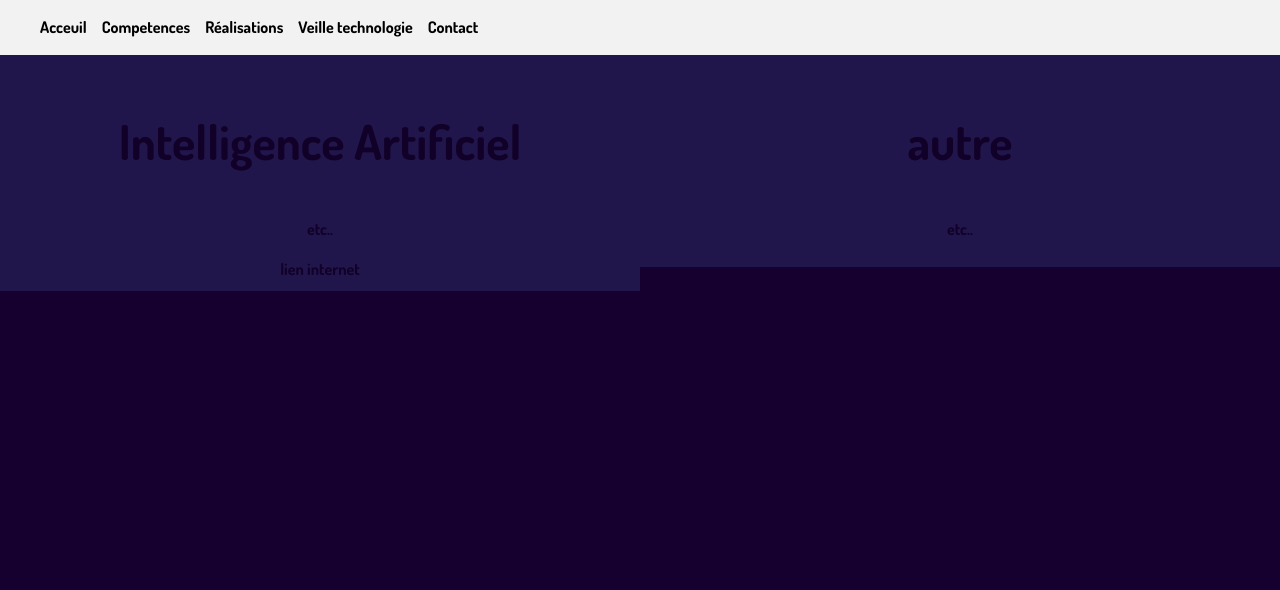
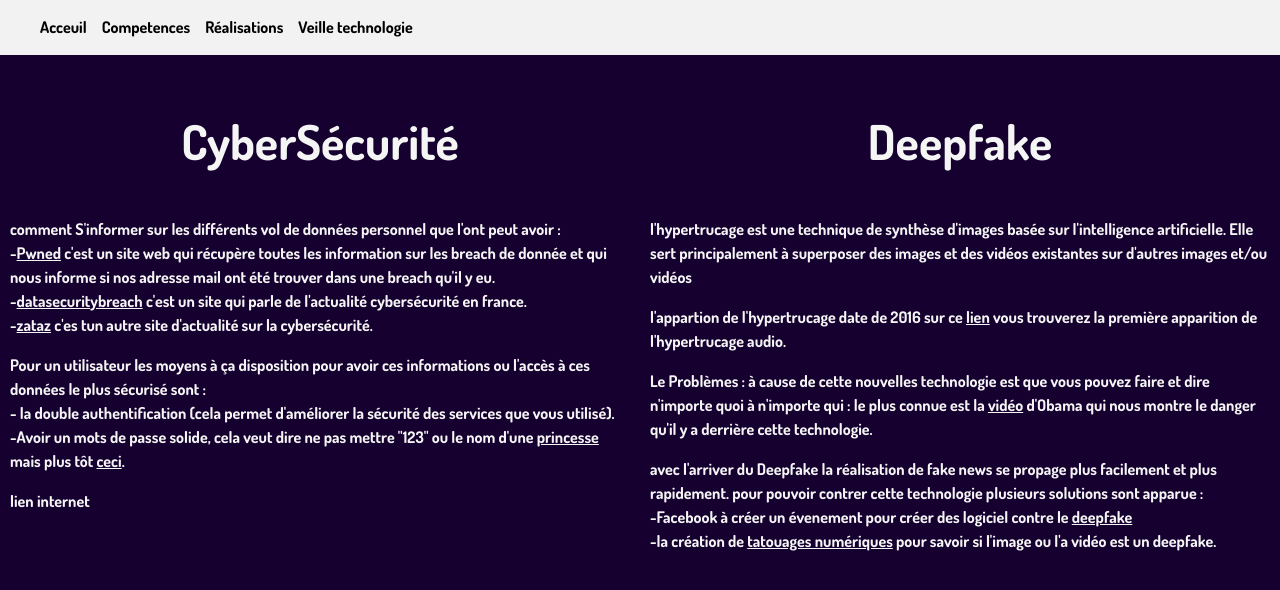
Before and after one commit to AntoineGir/Portfolio, a plain HTML site: page html/VeilleTechnologie.html in a window 1280 px wide. Drawn offline with Linux system fonts and the light colour scheme.

Commit message:
ajout veille techno

```diff
--- a/css/StyleVeilleTechnologie.css
+++ b/css/StyleVeilleTechnologie.css
@@ -2,8 +2,6 @@
     box-sizing: border-box;
   }
 
-  html {
-  }
 
   /* Create two equal columns that floats next to each other */
   .column {
@@ -11,22 +9,22 @@
     width: 50%;
     padding: 10px;
     min-height: 200px;
-    background-color:cornflowerblue;
-    opacity: 15%;
-    text-align: center;
-    color:black;
+    /*background-color:cornflowerblue;
+    opacity: 15%;*/
+
     font-weight: bolder;
+    color: whitesmoke;
 
 
   }
 
   h2{
+      text-align: center;
       font-size: 3em;
   }
 
   /* Clear floats after the columns */
   .row:after {
-    content: "";
     display: table;
     clear: both;
   }
--- a/css/styles.css
+++ b/css/styles.css
@@ -65,7 +65,7 @@ a {
 
 .item{
   margin: 3.5%;
-  background: black;
+  /*background: black;*/
   border-radius: 2.5em;
   width: 50%;
   padding: 1%;
@@ -92,7 +92,8 @@ a {
 
 
 .element:nth-child(2) h1{
-  font-size: 3em;
+  font-size: 4em;
+  color: antiquewhite;
 }
 
 .text {
@@ -195,3 +196,9 @@ a {
 flex-container h1{
   font-size: 0.5em;
 }
+
+p a{
+  text-decoration: underline;
+}
+
+/* veille techno  */
--- a/html/VeilleTechnologie.html
+++ b/html/VeilleTechnologie.html
@@ -27,9 +27,6 @@
               <li>
                 <a href="">Veille technologie</a>
               </li>
-              <li>
-                <a href="../html/Contact.html">Contact</a>
-              </li>
             </ul>
 
           </nav>
@@ -37,15 +34,49 @@
 
   <div class="row">
     <div class="column">
-    <h2>Intelligence Artificiel</h2>
-    <p>etc..</p>
+    <h2>CyberSécurité</h2>
+
+    <p>
+      comment S'informer sur les différents vol de données personnel que l'ont peut avoir :<br>
+      -<a href="https://haveibeenpwned.com/">Pwned</a> c'est un site web qui récupère toutes les information
+      sur les breach de donnée et qui nous informe si nos adresse mail ont été trouver dans une breach qu'il y eu. <br>
+      -<a href="https://www.datasecuritybreach.fr/">datasecuritybreach</a> c'est un site qui parle de l'actualité cybersécurité en france.<br>
+      -<a href="https://www.zataz.com/?s=fuite">zataz</a> c'es tun autre site d'actualité sur la cybersécurité.<br>
+    </p>
+
+    <p>
+      Pour un utilisateur les moyens à ça disposition pour avoir ces informations ou l'accès à ces données le plus sécurisé sont : <br>
+      - la double authentification (cela permet d'améliorer la sécurité des services que vous utilisé). <br>
+      -Avoir un mots de passe solide, cela veut dire ne pas mettre "123" ou le nom d'une <a href="https://blog.mozilla.org/firefox/fr/disney-mots-de-passe/"> princesse</a>
+      mais plus tôt <a href="https://www.cnil.fr/fr/les-conseils-de-la-cnil-pour-un-bon-mot-de-passe">ceci</a>.
+    </p>
 
 
     <a href="https://www.futura-sciences.com/tech/definitions/informatique-intelligence-artificielle-555/">lien internet</a>
   </div>
   <div class="column">
-    <h2>autre</h2>
-    <p>etc..</p>
+    <h2>Deepfake</h2>
+    <p>l'hypertrucage est une technique de synthèse d'images basée sur l'intelligence artificielle.
+      Elle sert principalement à superposer des images et des vidéos existantes sur d'autres images et/ou vidéos
+    </p>
+
+    <p>
+      l'appartion de l'hypertrucage date de 2016 sur ce <a href="https://www.youtube.com/watch?v=I3l4XLZ59iw">lien</a> vous trouverez la première apparition de l'hypertrucage audio.
+    </p>
+
+    <p>
+      Le Problèmes : à cause de cette nouvelles technologie est que vous pouvez faire et dire n'importe quoi à n'importe qui :
+      le plus connue est la <a href="https://www.youtube.com/watch?v=cQ54GDm1eL0">vidéo</a> d'Obama qui nous montre le danger qu'il y a derrière cette technologie.
+
+    </p>
+
+    <p>
+      avec l'arriver du Deepfake la réalisation de fake news se propage plus facilement et plus rapidement.
+      pour pouvoir contrer cette technologie plusieurs solutions sont apparue : <br>
+      -Facebook à créer un évenement pour créer des logiciel contre le <a href="https://ai.facebook.com/blog/deepfake-detection-challenge-results-an-open-initiative-to-advance-ai/">deepfake</a><br>
+      -la création de <a href="https://fr.wikipedia.org/wiki/Tatouage_num%C3%A9rique">tatouages numériques</a> pour savoir si l'image ou l'a vidéo est un deepfake. <br>
+
+    </p>
   </div>
 </div>
 
```
Also changed, not shown: html/Competences.html (+0 -3 lines), html/Realisation.html (+0 -3 lines), index.html (+2 -12 lines), 1 other file.
